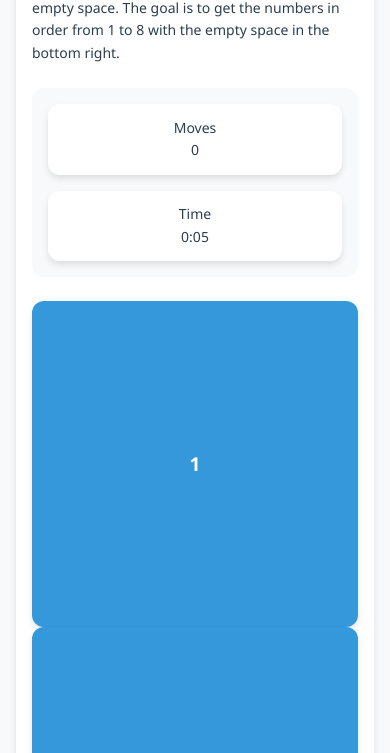
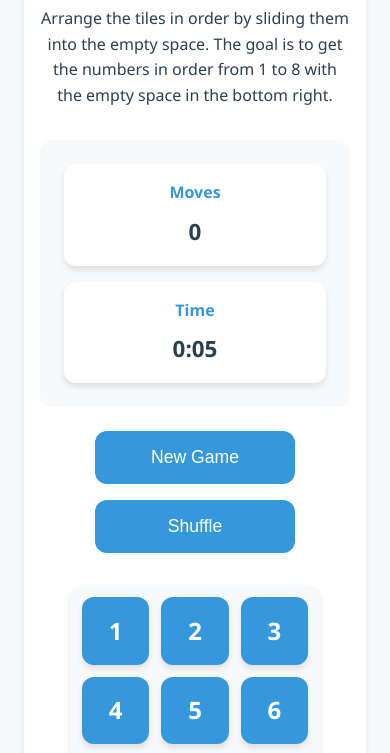
Before and after one commit to kazemi-mahdi/cs-puzzles, a plain HTML site: page puzzles/eight-puzzle.html in a window 390 px wide. Shown: the part 213-966 px from the top of the page. Drawn offline with Linux system fonts and the light colour scheme.

Commit message:
reworked eight puzzle

```diff
--- a/puzzles/eight-puzzle.html
+++ b/puzzles/eight-puzzle.html
@@ -7,11 +7,12 @@
     <link rel="stylesheet" href="../css/style.css">
     <style>
         .puzzle-container {
+            max-width: 800px;
+            margin: 2rem auto;
             background-color: var(--card-background);
             border-radius: var(--border-radius);
-            padding: 1.5rem;
+            padding: 2rem;
             box-shadow: var(--box-shadow);
-            margin-bottom: 1.5rem;
             position: relative;
             overflow: hidden;
         }
@@ -26,14 +27,46 @@
             background: linear-gradient(90deg, var(--primary-color), var(--accent-color));
         }
 
+        .puzzle-header {
+            text-align: center;
+            margin-bottom: 2rem;
+        }
+
+        .puzzle-header h2 {
+            color: var(--secondary-color);
+            font-size: 2rem;
+            margin-bottom: 1rem;
+        }
+
+        .puzzle-header p {
+            color: var(--text-color);
+            font-size: 1.1rem;
+            max-width: 600px;
+            margin: 0 auto;
+            line-height: 1.6;
+        }
+
+        .puzzle-content {
+            display: grid;
+            grid-template-columns: 1fr auto;
+            gap: 2rem;
+            align-items: start;
+        }
+
+        .board-container {
+            display: flex;
+            flex-direction: column;
+            align-items: center;
+            gap: 1.5rem;
+        }
+
         .board {
             display: grid;
             grid-template-columns: repeat(3, 1fr);
-            gap: 0.5rem;
-            max-width: 400px;
-            margin: 0 auto;
+            gap: 0.75rem;
+            width: 400px;
             aspect-ratio: 1;
-            padding: 0.5rem;
+            padding: 0.75rem;
             background-color: var(--background-color);
             border-radius: var(--border-radius);
             box-shadow: var(--box-shadow);
@@ -42,7 +75,7 @@
         .tile {
             background-color: var(--primary-color);
             color: white;
-            font-size: 2rem;
+            font-size: 2.5rem;
             font-weight: bold;
             display: flex;
             align-items: center;
@@ -72,20 +105,18 @@
             box-shadow: none;
         }
 
-        .controls {
+        .game-info {
             display: flex;
-            flex-wrap: wrap;
-            gap: 1rem;
-            margin: 1.5rem 0;
-            justify-content: center;
+            flex-direction: column;
+            gap: 1.5rem;
+            min-width: 250px;
         }
 
         .stats {
-            display: grid;
-            grid-template-columns: repeat(auto-fit, minmax(150px, 1fr));
+            display: flex;
+            flex-direction: column;
             gap: 1rem;
-            margin: 1.5rem 0;
-            padding: 1rem;
+            padding: 1.5rem;
             background-color: var(--background-color);
             border-radius: var(--border-radius);
         }
@@ -105,16 +136,43 @@
         }
 
         .stat-item p {
-            font-size: 1.5rem;
+            font-size: 1.8rem;
             font-weight: bold;
             color: var(--secondary-color);
+        }
+
+        .controls {
+            display: flex;
+            flex-direction: column;
+            gap: 1rem;
+        }
+
+        .btn {
+            padding: 1rem 1.5rem;
+            font-size: 1.1rem;
+            min-width: 200px;
+            display: inline-flex;
+            align-items: center;
+            justify-content: center;
+            gap: 0.5rem;
+            background-color: var(--primary-color);
+            color: white;
+            border: none;
+            border-radius: var(--border-radius);
+            cursor: pointer;
+            transition: var(--transition);
+        }
+
+        .btn:hover {
+            background-color: var(--secondary-color);
+            transform: translateY(-2px);
         }
 
         .win-message {
             background-color: var(--card-background);
             border-radius: var(--border-radius);
-            padding: 1.5rem;
-            margin-top: 1.5rem;
+            padding: 2rem;
+            margin-top: 2rem;
             box-shadow: var(--box-shadow);
             text-align: center;
             display: none;
@@ -122,76 +180,94 @@
 
         .win-message h3 {
             color: var(--primary-color);
-            font-size: 1.4rem;
+            font-size: 1.8rem;
             margin-bottom: 1rem;
         }
 
         .win-message p {
             color: var(--text-color);
+            font-size: 1.2rem;
             margin-bottom: 0.5rem;
             line-height: 1.6;
         }
 
-        .btn {
-            padding: 0.8rem 1.5rem;
-            font-size: 1rem;
-            min-width: 150px;
-            display: inline-flex;
-            align-items: center;
-            justify-content: center;
-            gap: 0.5rem;
+        @media (max-width: 900px) {
+            .puzzle-content {
+                grid-template-columns: 1fr;
             }
 
-        .btn i {
-            font-size: 1.2rem;
+            .game-info {
+                order: -1;
+                flex-direction: row;
+                justify-content: center;
+                flex-wrap: wrap;
+            }
+
+            .stats {
+                flex-direction: row;
+                flex-wrap: wrap;
+            }
+
+            .stat-item {
+                flex: 1;
+                min-width: 150px;
+            }
         }
 
         @media (max-width: 768px) {
             .puzzle-container {
+                margin: 1rem;
+                padding: 1.5rem;
+            }
+
+            .puzzle-header h2 {
+                font-size: 1.6rem;
+            }
+
+            .puzzle-header p {
+                font-size: 1rem;
+            }
+
+            .board {
+                width: 300px;
+            }
+
+            .tile {
+                font-size: 2rem;
+            }
+
+            .controls {
+                flex-direction: row;
+                flex-wrap: wrap;
+                justify-content: center;
+            }
+
+            .btn {
+                width: 100%;
+                max-width: 200px;
+            }
+        }
+
+        @media (max-width: 480px) {
+            .puzzle-container {
+                margin: 0.5rem;
                 padding: 1rem;
             }
 
             .board {
-                max-width: 300px;
+                width: 250px;
             }
 
             .tile {
                 font-size: 1.5rem;
             }
 
-            .controls {
-                flex-direction: column;
-                align-items: stretch;
-            }
-
-            .btn {
-                width: 100%;
-            }
-
-            .stats {
-                grid-template-columns: 1fr;
-            }
-
-            .stat-item {
-                padding: 0.8rem;
-            }
-
             .stat-item h3 {
-                font-size: 1.1rem;
+                font-size: 1rem;
             }
 
             .stat-item p {
-                font-size: 1.3rem;
-            }
-        }
-
-        @media (max-width: 480px) {
-            .board {
-                max-width: 250px;
-            }
-
-            .tile {
-                font-size: 1.2rem;
+                font-size: 1.4rem;
             }
 
             .win-message {
@@ -199,7 +275,7 @@
             }
 
             .win-message h3 {
-                font-size: 1.2rem;
+                font-size: 1.4rem;
             }
         }
 
@@ -211,6 +287,10 @@
 
             .tile:active {
                 transform: scale(0.95);
+            }
+
+            .btn:hover {
+                transform: none;
             }
         }
 
@@ -244,29 +324,40 @@
 
     <main>
         <div class="puzzle-container">
+            <div class="puzzle-header">
                 <h2>Sliding Puzzle</h2>
                 <p>Arrange the tiles in order by sliding them into the empty space. The goal is to get the numbers in order from 1 to 8 with the empty space in the bottom right.</p>
+            </div>
 
+            <div class="puzzle-content">
+                <div class="board-container">
+                    <div class="board" id="puzzleBoard"></div>
+                </div>
+
+                <div class="game-info">
                     <div class="stats">
                         <div class="stat-item">
-                    <div>Moves</div>
-                    <div class="stat-value" id="moveCount">0</div>
+                            <h3>Moves</h3>
+                            <p id="moveCount">0</p>
                         </div>
                         <div class="stat-item">
-                    <div>Time</div>
-                    <div class="stat-value" id="timeCount">0:00</div>
+                            <h3>Time</h3>
+                            <p id="timeCount">0:00</p>
                         </div>
                     </div>
-
-            <div class="puzzle-board" id="puzzleBoard"></div>
 
                     <div class="controls">
                         <button class="btn" onclick="resetGame()">New Game</button>
                         <button class="btn" onclick="shuffleBoard()">Shuffle</button>
                     </div>
+                </div>
+            </div>
 
             <div class="win-message" id="winMessage">
-                Congratulations! You solved the puzzle!
+                <h3>Congratulations!</h3>
+                <p>You solved the puzzle!</p>
+                <p>Moves: <span id="finalMoves">0</span></p>
+                <p>Time: <span id="finalTime">0:00</span></p>
             </div>
         </div>
     </main>
@@ -372,6 +463,8 @@
             // Puzzle is solved
             clearInterval(timerInterval);
             document.getElementById('winMessage').style.display = 'block';
+            document.getElementById('finalMoves').textContent = moveCount;
+            document.getElementById('finalTime').textContent = document.getElementById('timeCount').textContent;
         }
 
         function startTimer() {
```
Lines whose indentation alone changed are shown as unchanged.
